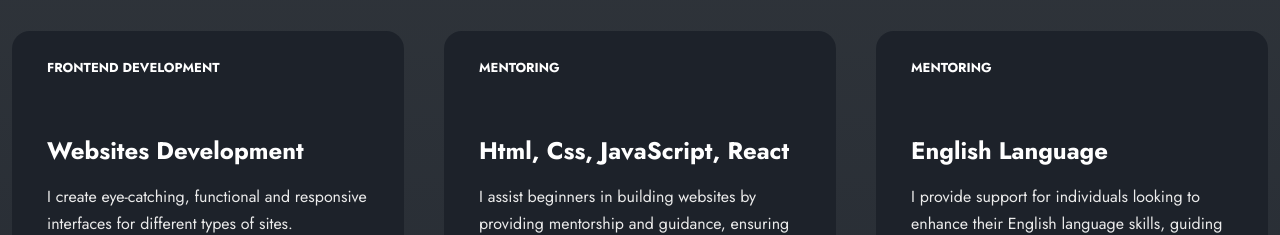
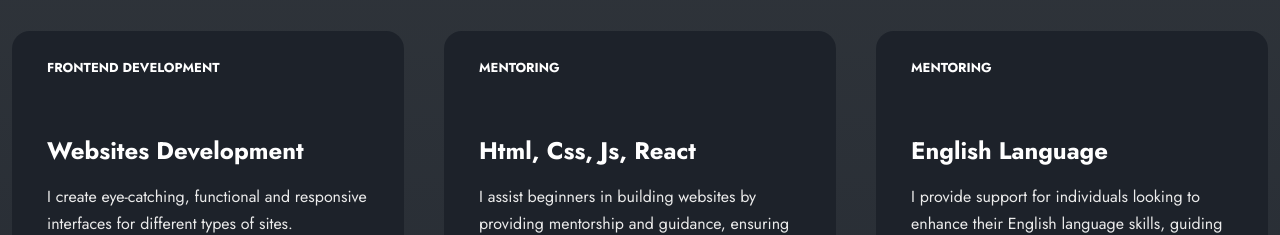
Before and after one commit to Olena-Olkhovyk/my-portfolio, a React (Create React App) app: page / in a window 1280 px wide. Shown: the part 1160-1395 px from the top of the page. Built offline with nearby package versions, Linux system fonts and the light colour scheme.

Commit message:
Change info in data file

```diff
--- a/src/assets/data/data.js
+++ b/src/assets/data/data.js
@@ -15,7 +15,7 @@ export const services = [
   },
   {
     name: "mentoring",
-    title: "html, css, javaScript, react",
+    title: "html, css, js, react",
     description:
       "I assist beginners in building websites by providing mentorship and guidance, ensuring they gain the necessary skills and knowledge. ",
   },
```
